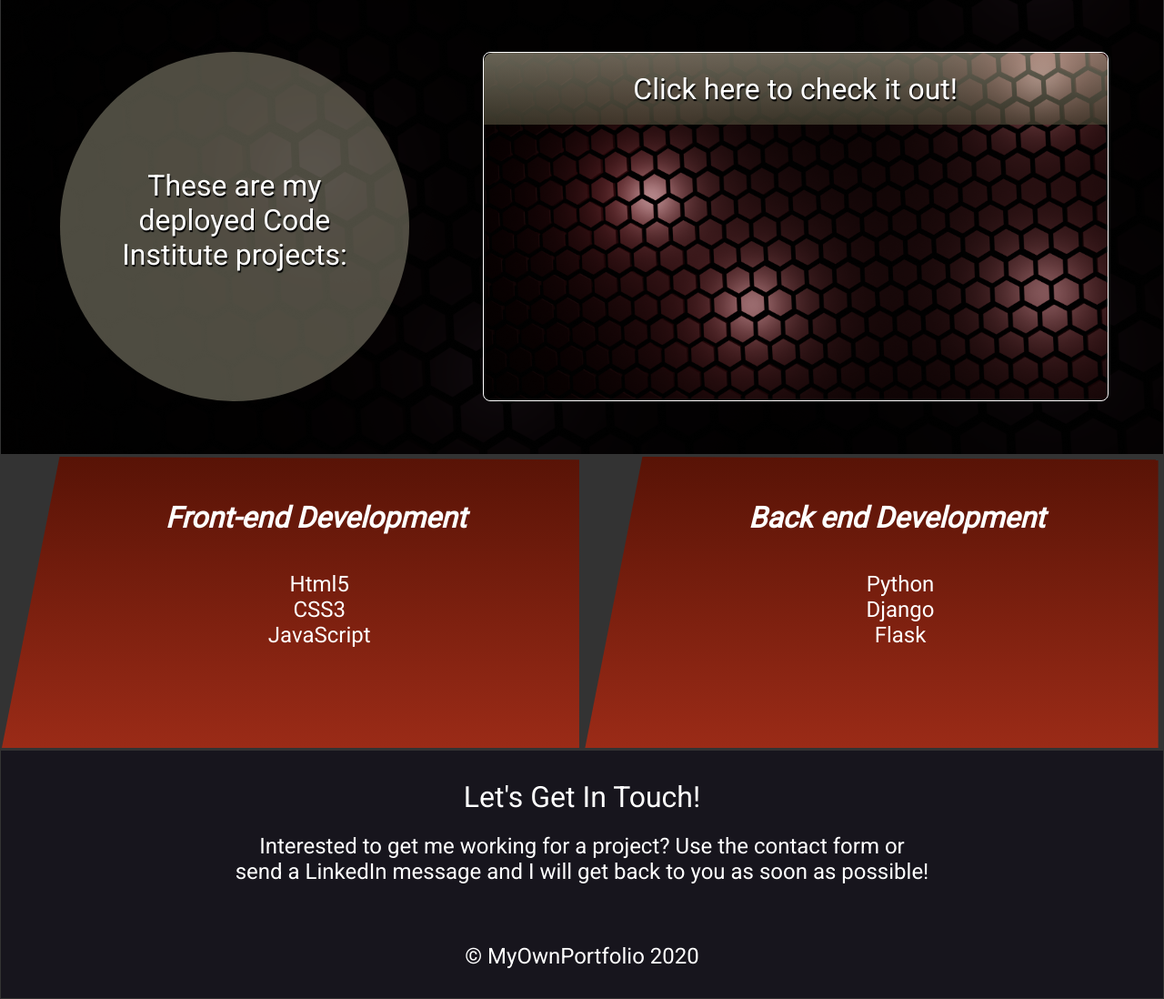
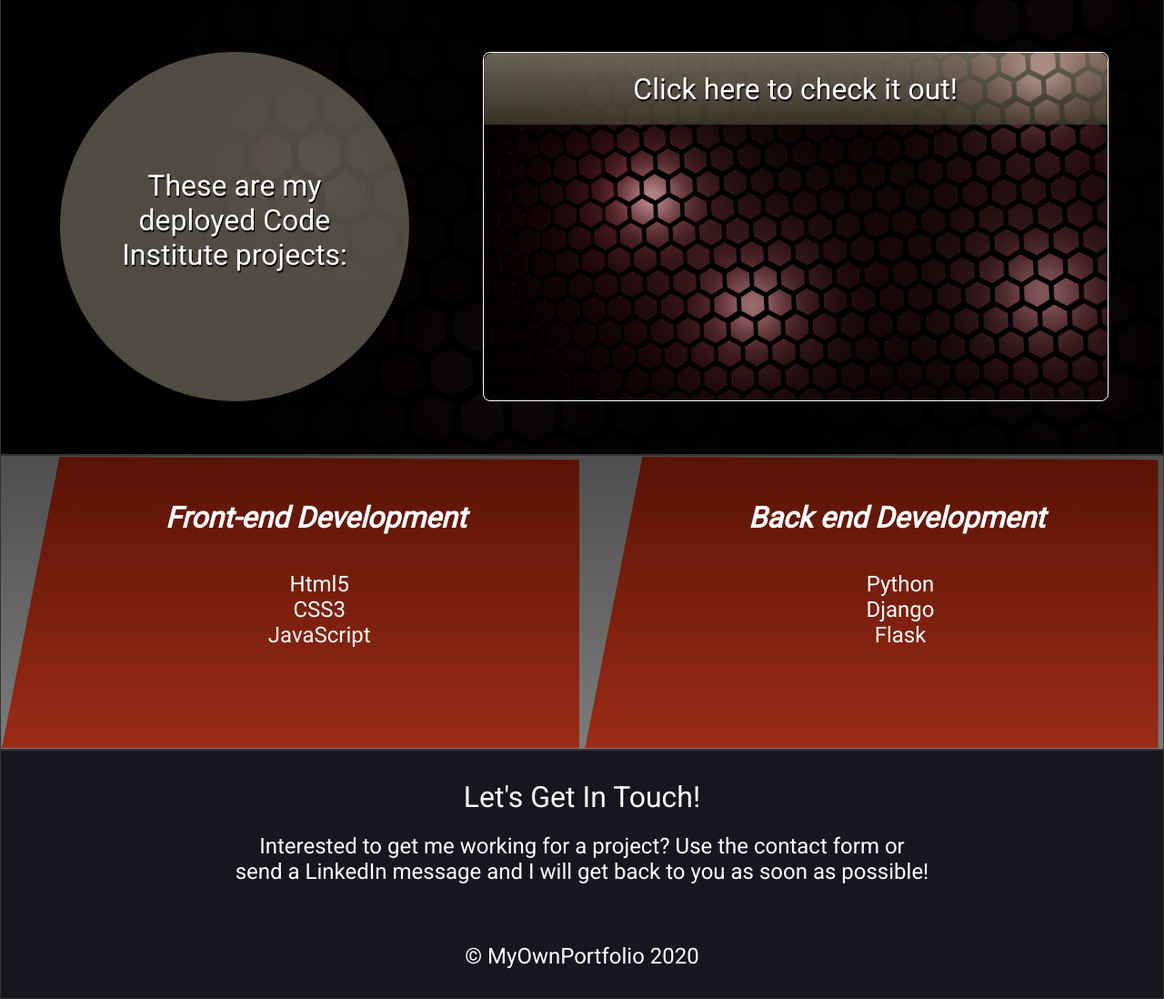
Before and after one commit to flo0909/showcaseproject, a Django app: page / in a window 1280 px wide. Shown: the part 1103-2201 px from the top of the page at 91% size. Run offline with Django 3.2, Linux system fonts and the light colour scheme.

Commit message:
changed background item5

```diff
--- a/showcaseproject/static/main.js
+++ b/showcaseproject/static/main.js
@@ -7,7 +7,7 @@ const images = [
     const item1Text = [
         'Improve your web appearance, unleash your potential!',
         'Have a personalized website to suit your needs!',
-        'Save time and let the technology speak for you !',
+        'Save time and let the technology speak for you!',
     ]
     let counter = 0;
         document.getElementById('caret-left').addEventListener('click', function () {
--- a/showcaseproject/static/style.css
+++ b/showcaseproject/static/style.css
@@ -304,7 +304,7 @@ body{
     grid-area: item5;
     display:grid;
     grid-template-areas:'item5-container1 ''item5-container1' ;
-    background-color: rgba(255, 247, 213, 0.3);
+    background-image: linear-gradient(rgb(78, 78, 78),rgb(124, 124, 124));
     text-align:center;
 }
 #item5-text1{
```
